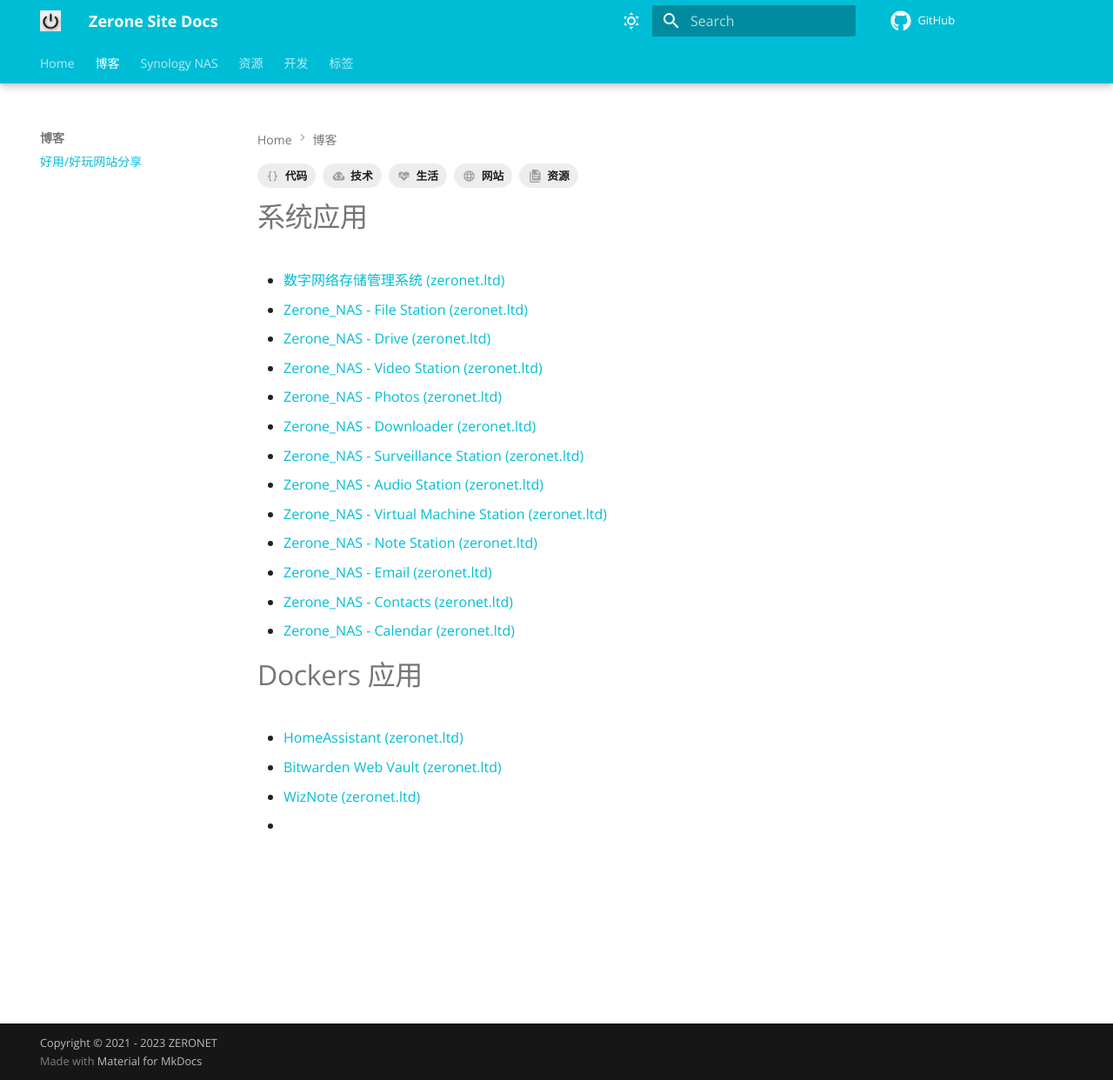
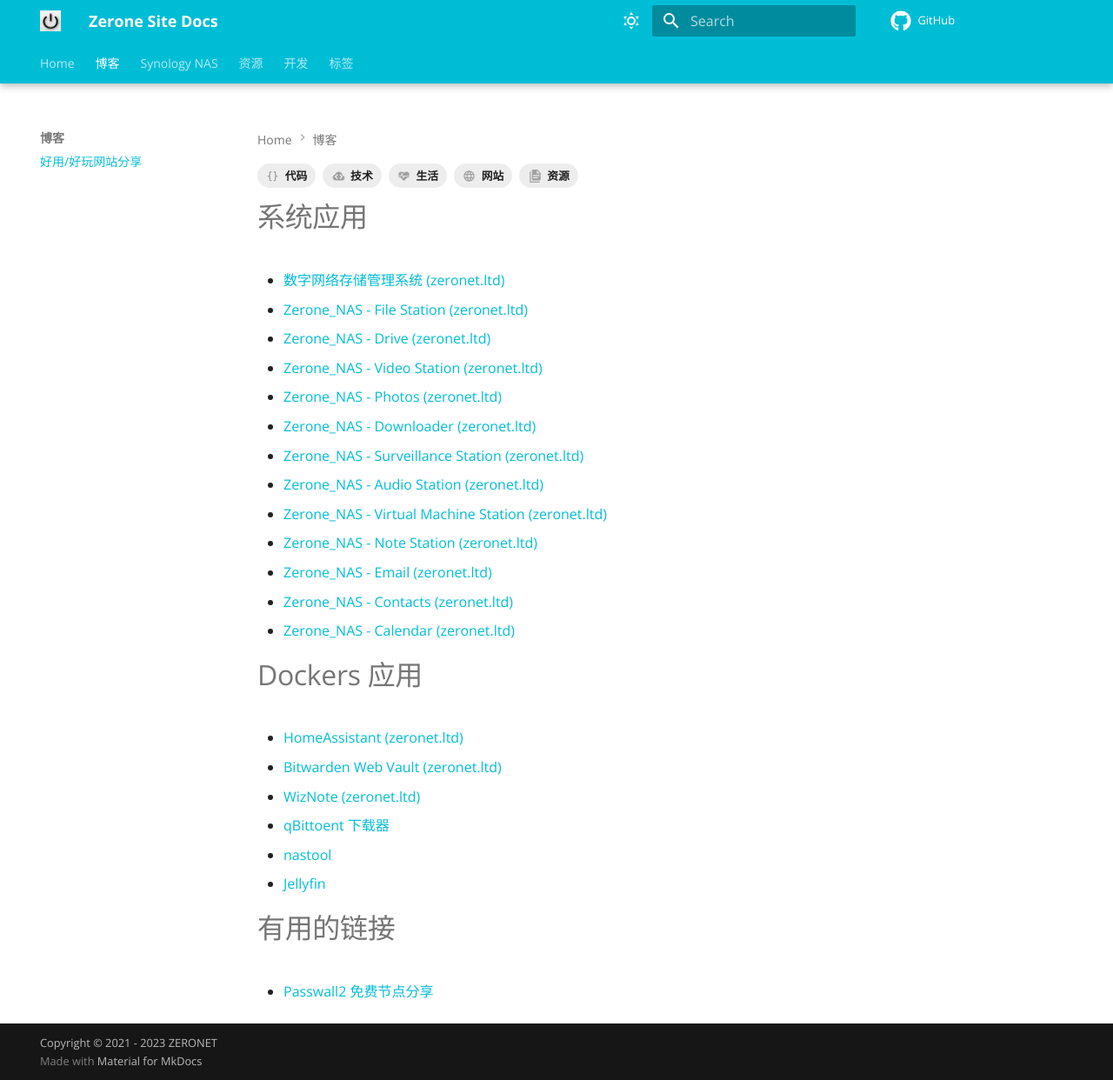
Before and after one commit to leonme/pages, an MkDocs documentation site: the page built from docs/blogs/websites.md, in a window 1280 px wide and 1242 px high. Shown: the whole window at 87% size. Built offline with MkDocs 1.6.1 and Material for MkDocs 9.7.7, drawn with Linux system fonts in a browser that asks for light colours; comment, search, counter and statistics services are not loaded.

Commit message:
update reousrces

```diff
--- a/docs/blogs/websites.md
+++ b/docs/blogs/websites.md
@@ -30,4 +30,9 @@
 * [HomeAssistant (zeronet.ltd)](https://nas.zeronet.ltd:5003/)
 * [Bitwarden Web Vault (zeronet.ltd)](https://nas.zeronet.ltd:5004/#/)
 * [WizNote (zeronet.ltd)](https://nas.zeronet.ltd:5112/)
-*
+* [qBittoent 下载器](https://nas.zeronet.ltd:5016/)
+* [nastool](https://nas.zeronet.ltd:5014/web#index)
+* [Jellyfin](https://nas.zeronet.ltd:5015/)
+
+# 有用的链接
+* [Passwall2 免费节点分享](https://passwall2.org/passwall2-node/)
--- a/mkdocs.yml
+++ b/mkdocs.yml
@@ -11,6 +11,7 @@
   - 'Synology NAS':
       - 'DSM': nas/synology/dsm.md
       - 'HASS': nas/synology/hass.md
+      - 'NasTool': nas/synology/nastool.md
   - '资源':
       - ‘PC': resources/pcsoftwares.md
   - '开发':
```
Also changed, not shown: docs/nas/synology/nastool.md (added).
